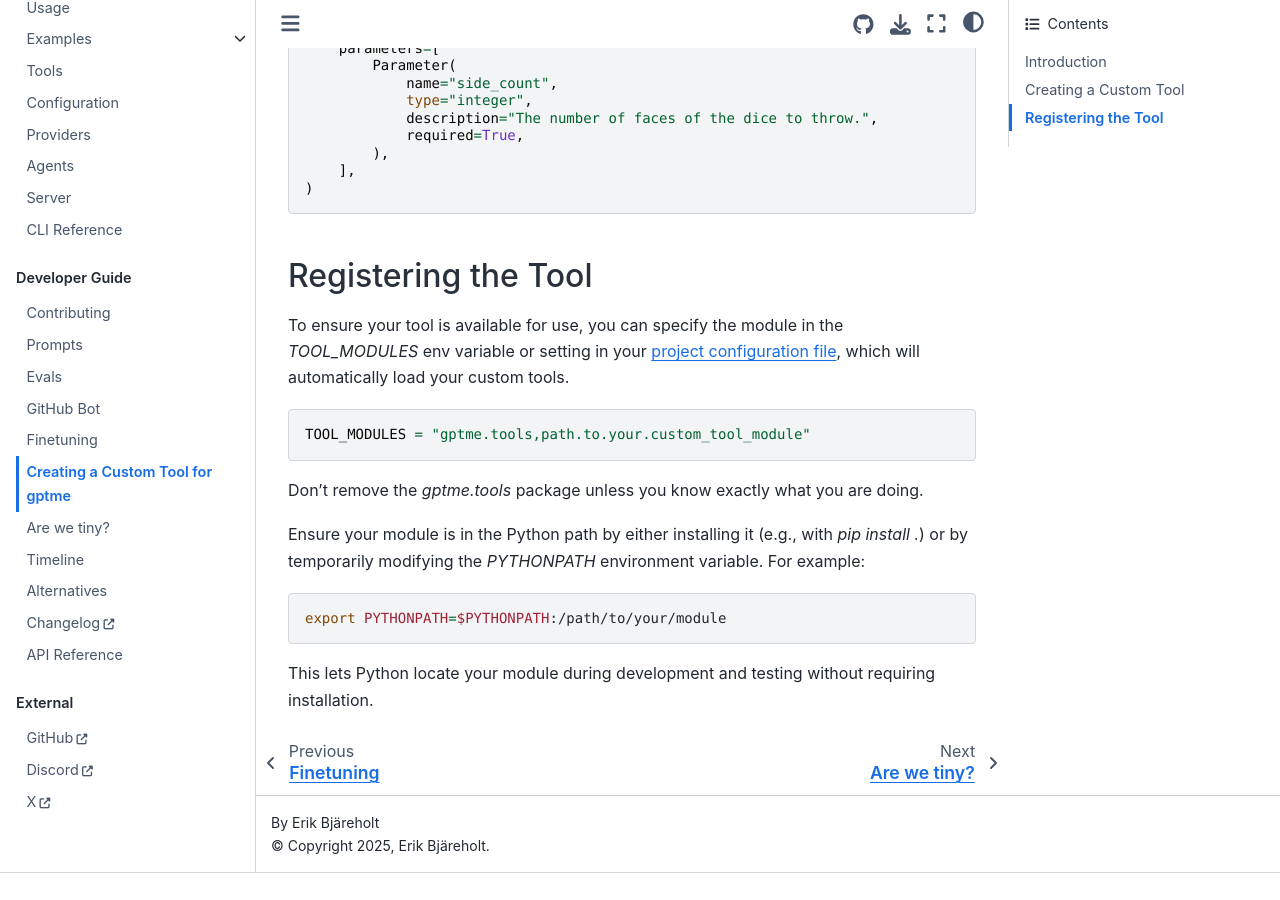
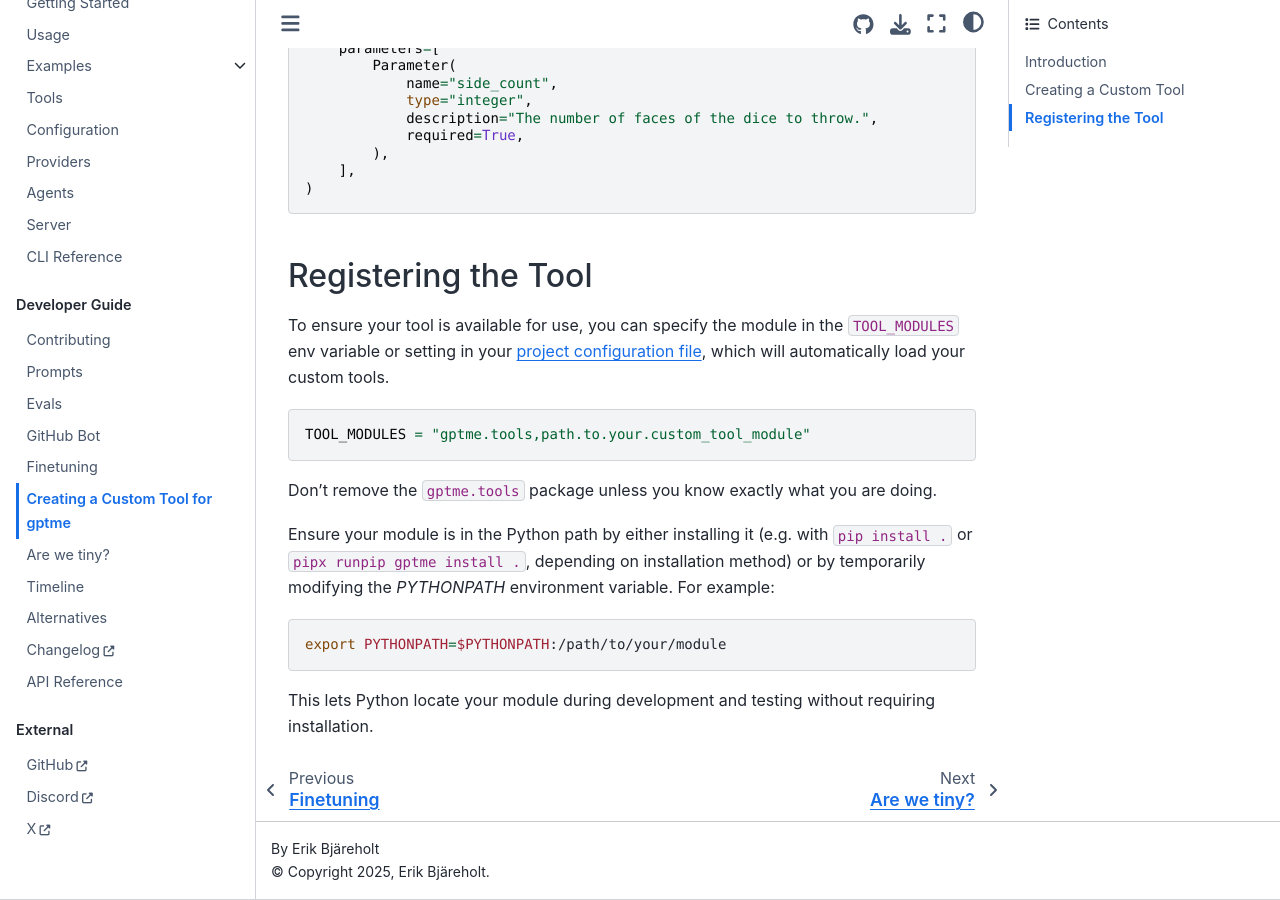
Before and after one commit to ErikBjare/gptme, a Sphinx documentation site: the page built from docs/custom_tool.rst, in a window 1280 px wide and 900 px high, scrolled down 1183 px. Built offline with Sphinx 7.4.7 and the Sphinx Book theme 1.1.4, drawn with Linux system fonts in a browser that asks for light colours; before the commit the page ends 2056 px from its top, so only the background shows below that.

Commit message:
docs: fixed formatting

```diff
--- a/docs/custom_tool.rst
+++ b/docs/custom_tool.rst
@@ -9,7 +9,7 @@ This guide will walk you through the process of creating and registering a custo
 
 Creating a Custom Tool
 -----------------------
-To create a custom tool, you need to define a new instance of the `ToolSpec` class.
+To create a custom tool, you need to define a new instance of the ``ToolSpec`` class.
 This class requires several parameters:
 
 - **name**: The name of the tool.
@@ -63,17 +63,18 @@ Here is a basic example of defining a custom tool:
 
 Registering the Tool
 ---------------------
-To ensure your tool is available for use, you can specify the module in the `TOOL_MODULES` env variable or
+To ensure your tool is available for use, you can specify the module in the ``TOOL_MODULES`` env variable or
 setting in your :doc:`project configuration file <config>`, which will automatically load your custom tools.
 
 .. code-block:: toml
 
     TOOL_MODULES = "gptme.tools,path.to.your.custom_tool_module"
 
-Don't remove the `gptme.tools` package unless you know exactly what you are doing.
+Don't remove the ``gptme.tools`` package unless you know exactly what you are doing.
 
-Ensure your module is in the Python path by either installing it (e.g., with `pip install .`) or
-by temporarily modifying the `PYTHONPATH` environment variable. For example:
+Ensure your module is in the Python path by either installing it
+(e.g. with ``pip install .`` or ``pipx runpip gptme install .``, depending on installation method)
+or by temporarily modifying the `PYTHONPATH` environment variable. For example:
 
 .. code-block:: bash
 
```
